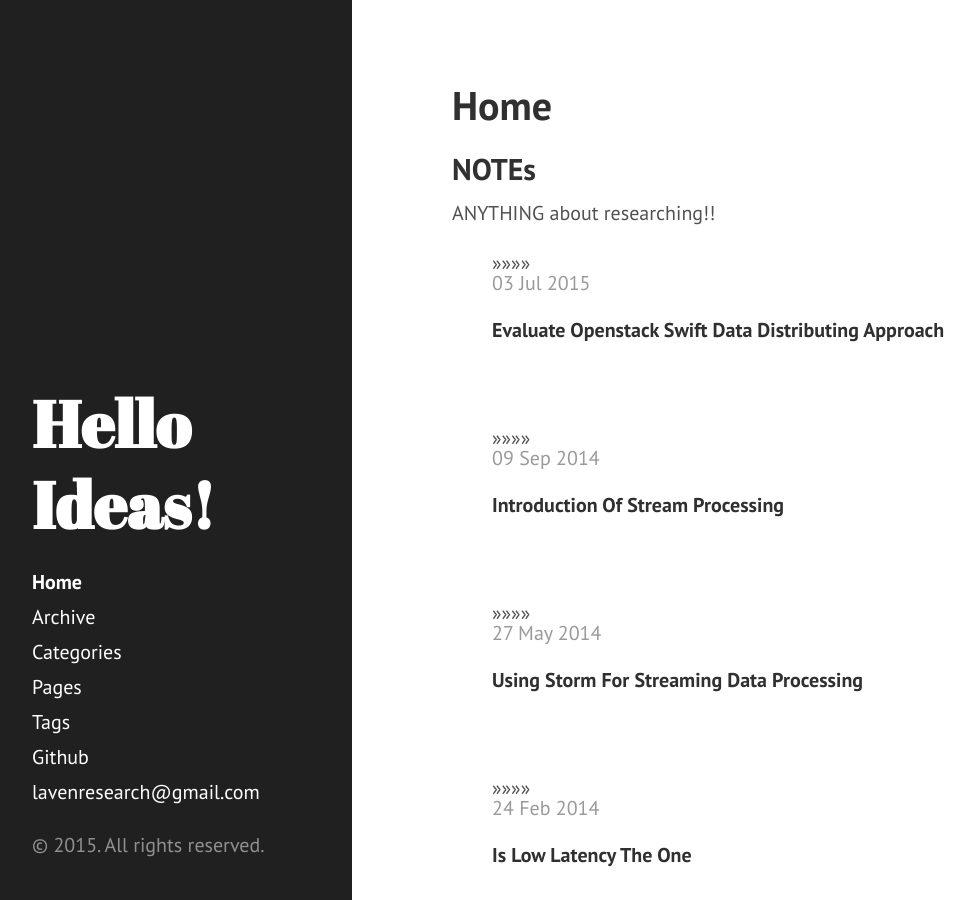
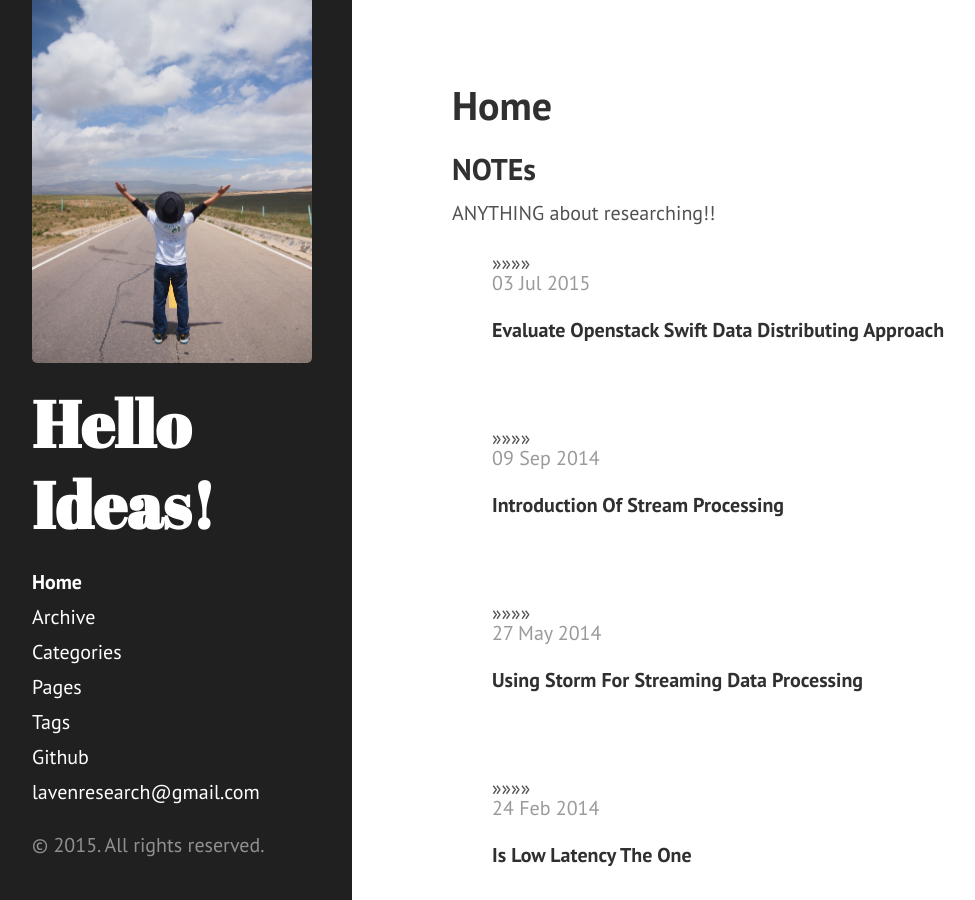
Before and after one commit to lavenresearch/lavenresearch.github.io, a Jekyll site: the page built from index.md, in a window 1280 px wide and 900 px high. Shown: the whole window, without its empty margins (8-983 px from the left). Built offline with Jekyll 4.4.1, drawn with Linux system fonts in a browser that asks for light colours.

```diff
--- a/_includes/sidebar.html
+++ b/_includes/sidebar.html
@@ -2,6 +2,9 @@
 <div class="sidebar">
   <div class="container sidebar-sticky">
     <div class="sidebar-about">
+      <p>
+        <img src="/public/me.jpg" alt="">
+      </p>
       <h1>
         <a href="{{ BASE_PATH }}">
           {{ site.title }}
```
Also changed, not shown: public/me.JPG (added).
